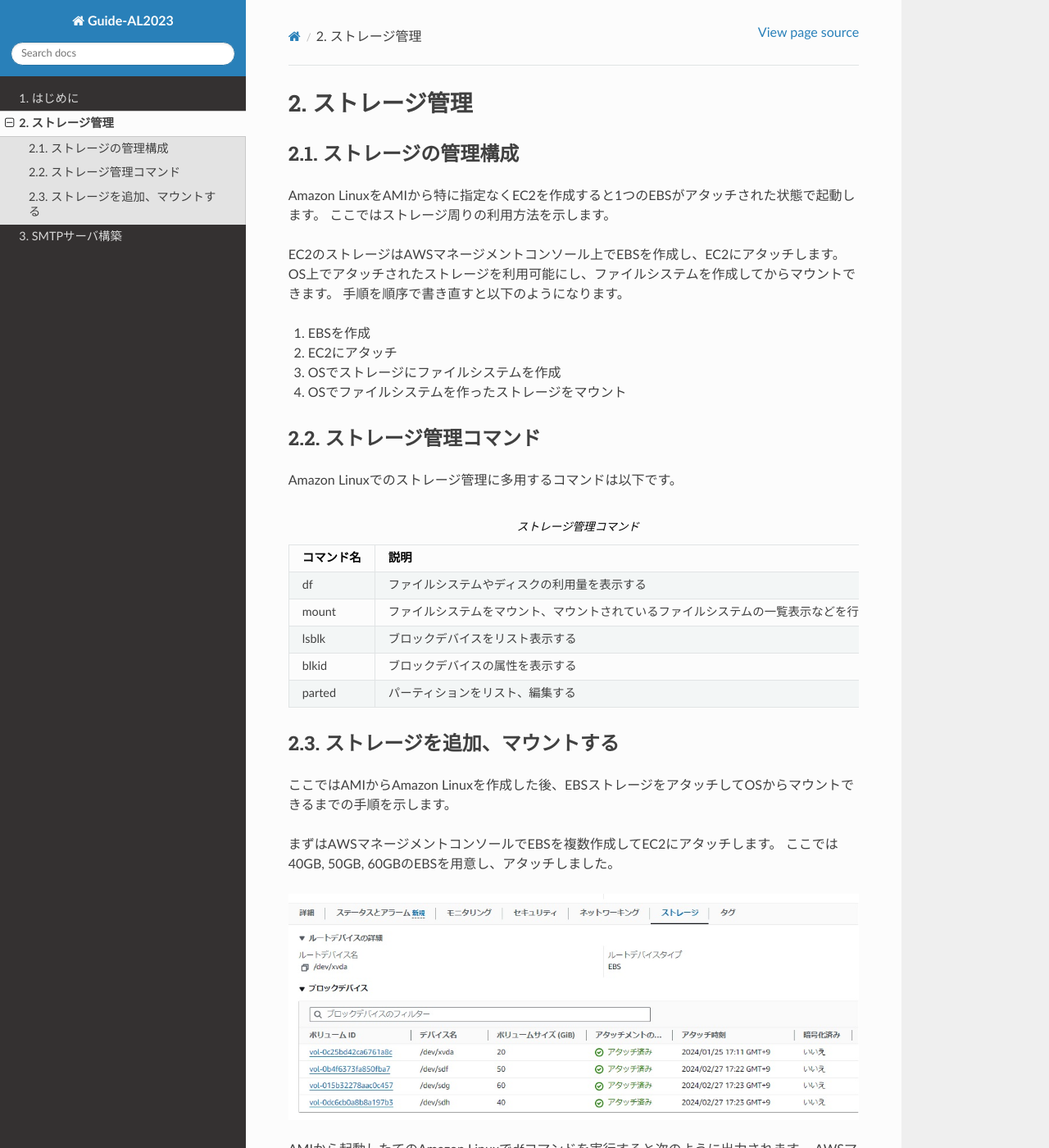
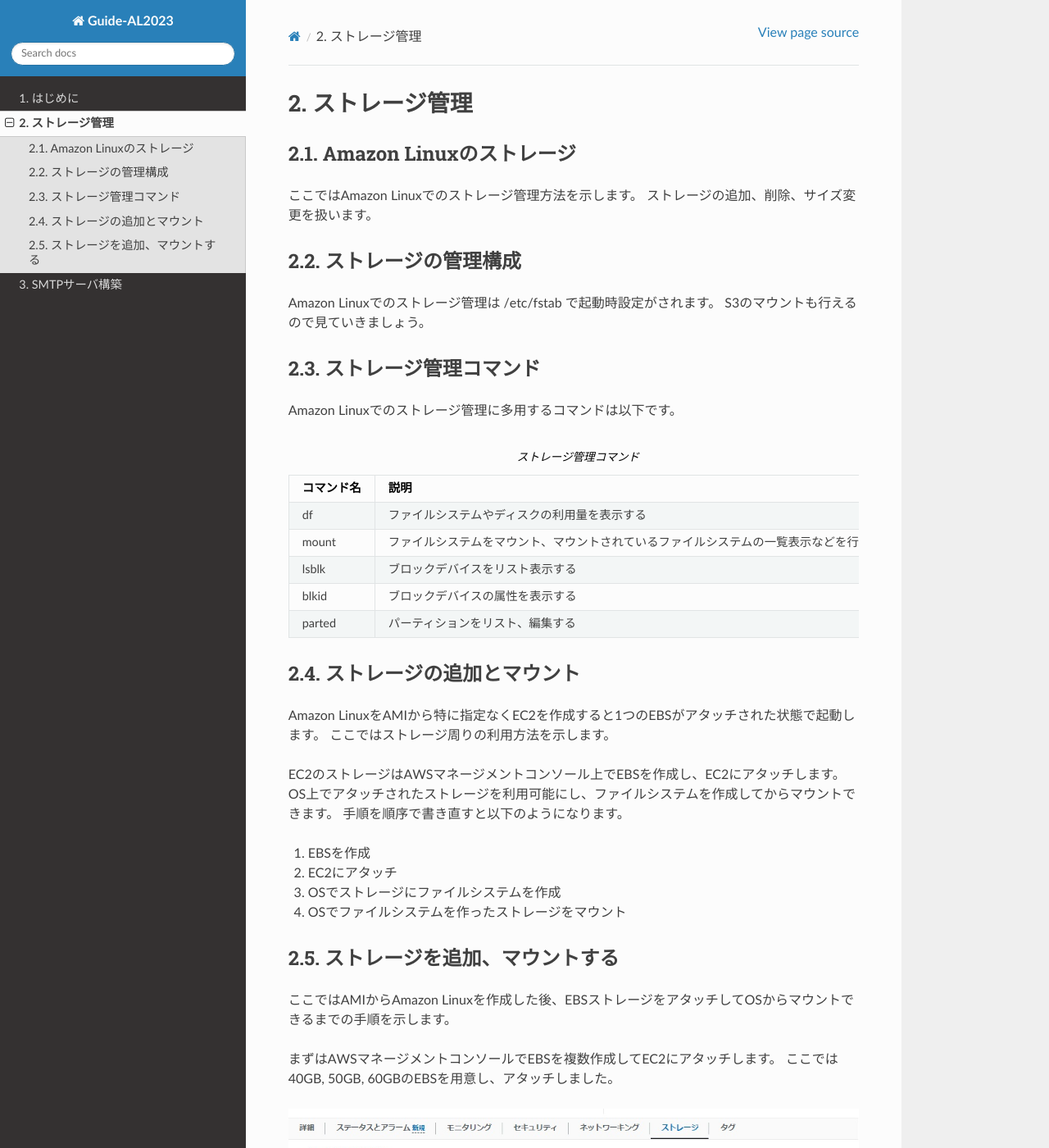
Before and after one commit to kutsuna-ryosuke/Guide-AL2023, a Sphinx documentation site: the page built from source/chapter/chap_07_storage.rst, in a window 1280 px wide and 1400 px high. Shown: the whole window at 82% size. Built offline with Sphinx 7.4.7 and the Read the Docs theme 2.0.0, drawn with Linux system fonts in a browser that asks for light colours.

Commit message:
add abstruct about storage.

```diff
--- a/source/chapter/chap_07_storage.rst
+++ b/source/chapter/chap_07_storage.rst
@@ -2,20 +2,18 @@
 ストレージ管理
 ==============
 
+Amazon Linuxのストレージ
+========================
+
+ここではAmazon Linuxでのストレージ管理方法を示します。
+ストレージの追加、削除、サイズ変更を扱います。
+
 ストレージの管理構成
 ====================
 
-Amazon LinuxをAMIから特に指定なくEC2を作成すると1つのEBSがアタッチされた状態で起動します。
-ここではストレージ周りの利用方法を示します。
+Amazon Linuxでのストレージ管理は /etc/fstab で起動時設定がされます。
+S3のマウントも行えるので見ていきましょう。
 
-EC2のストレージはAWSマネージメントコンソール上でEBSを作成し、EC2にアタッチします。
-OS上でアタッチされたストレージを利用可能にし、ファイルシステムを作成してからマウントできます。
-手順を順序で書き直すと以下のようになります。
-
-1) EBSを作成
-2) EC2にアタッチ
-3) OSでストレージにファイルシステムを作成
-4) OSでファイルシステムを作ったストレージをマウント
 
 ストレージ管理コマンド
 ======================
@@ -32,6 +30,20 @@
     "blkid", ブロックデバイスの属性を表示する
     "parted", パーティションをリスト、編集する
 
+ストレージの追加とマウント
+=========================
+
+Amazon LinuxをAMIから特に指定なくEC2を作成すると1つのEBSがアタッチされた状態で起動します。
+ここではストレージ周りの利用方法を示します。
+
+EC2のストレージはAWSマネージメントコンソール上でEBSを作成し、EC2にアタッチします。
+OS上でアタッチされたストレージを利用可能にし、ファイルシステムを作成してからマウントできます。
+手順を順序で書き直すと以下のようになります。
+
+1) EBSを作成
+2) EC2にアタッチ
+3) OSでストレージにファイルシステムを作成
+4) OSでファイルシステムを作ったストレージをマウント
 
 ストレージを追加、マウントする
 ==============================
```
Also changed, not shown: requirements.txt (deleted, +0 -87 lines).
